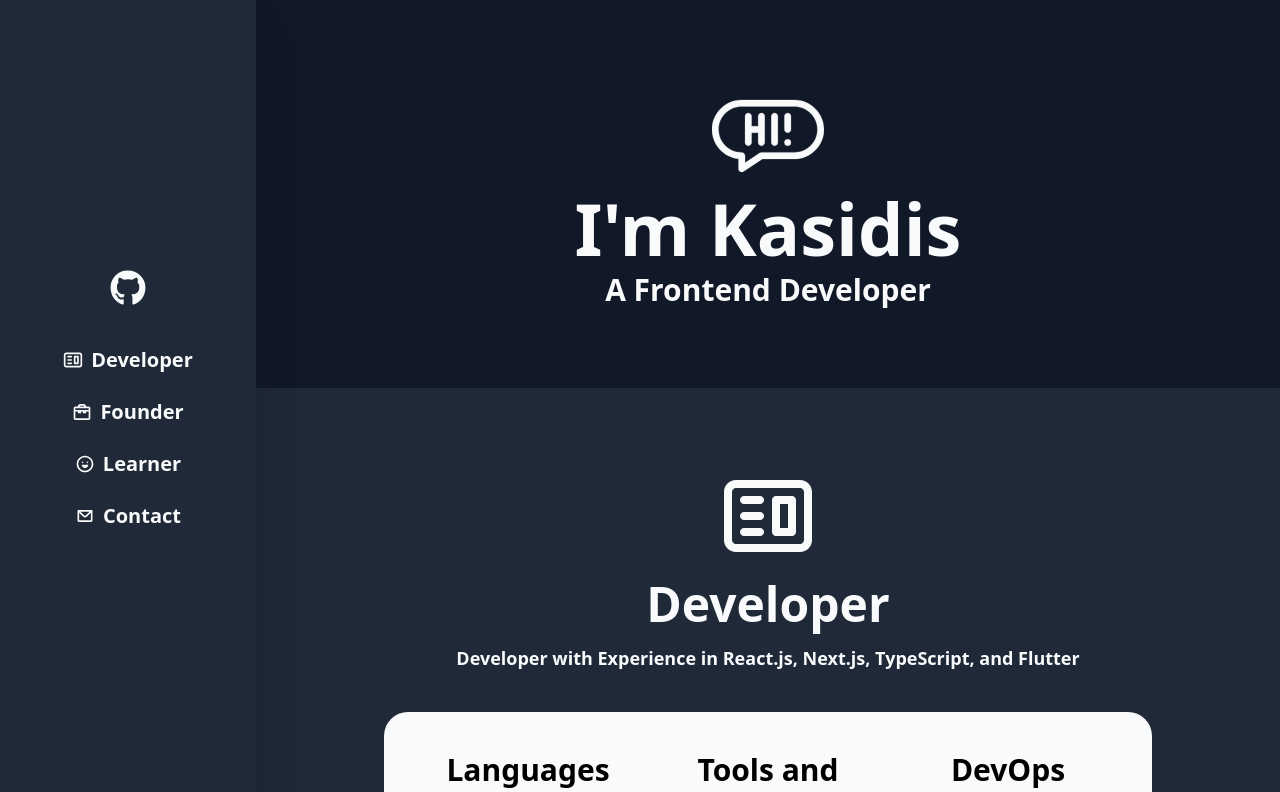
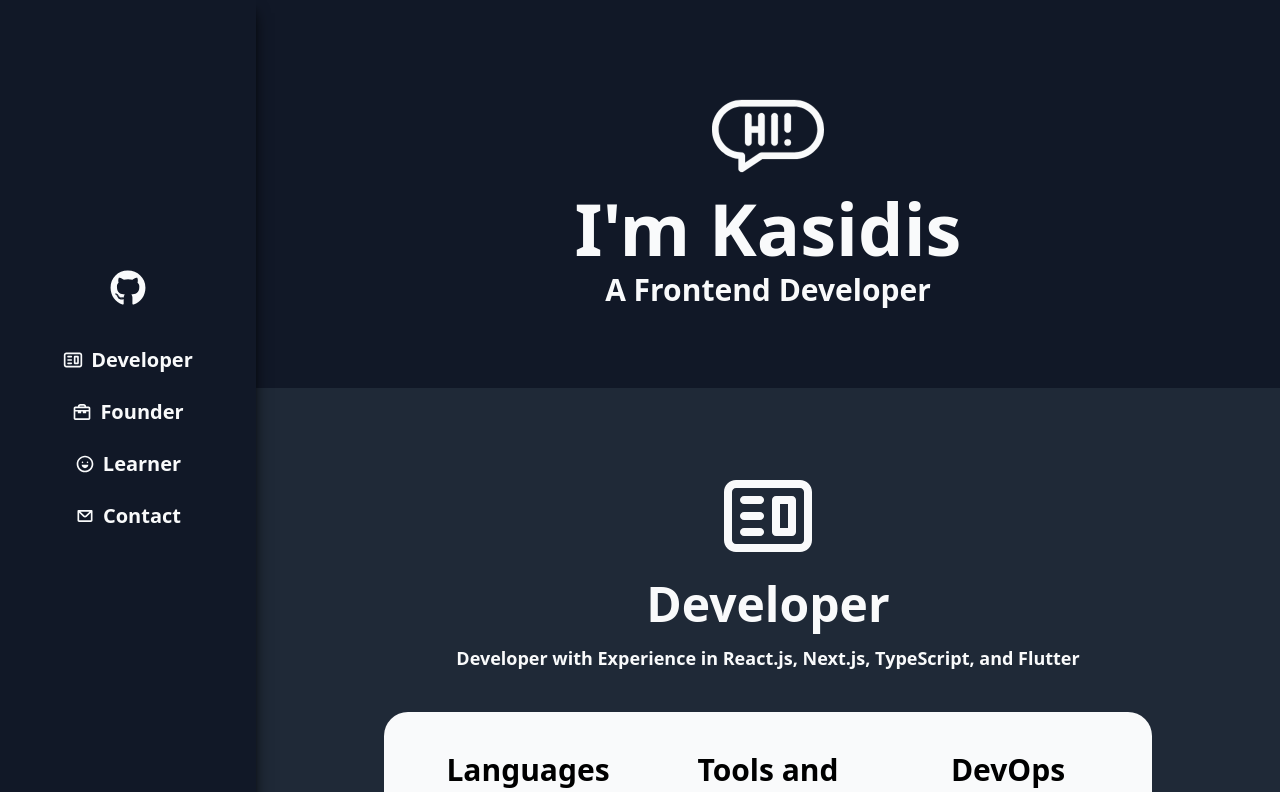
Before and after one commit to ckasidis/ckasidis-com-v1, a Next.js app: page / in a window 1280 px wide. Shown: the top 792 px of the page. Built offline with nearby package versions, Linux system fonts and the light colour scheme.

Commit message:
modify shadow size and color in Navigation

```diff
--- a/components/Navigation.tsx
+++ b/components/Navigation.tsx
@@ -6,7 +6,7 @@ import NavItem from './NavItem';
 
 const Navigation: NextPage = () => {
 	return (
-		<div className="sticky top-0 left-0 bg-gray-800 shadow-2xl text-gray-50 lg:h-screen lg:w-[16rem]">
+		<div className="sticky top-0 left-0 bg-gray-900 shadow-black shadow-lg text-gray-50 lg:h-screen lg:w-[16rem]">
 			<div className="py-10 lg:flex lg:flex-col lg:items-center lg:justify-center lg:h-full lg:gap-10">
 				<motion.a
 					className="hidden lg:block text-4xl hover:text-gray-400"
```
